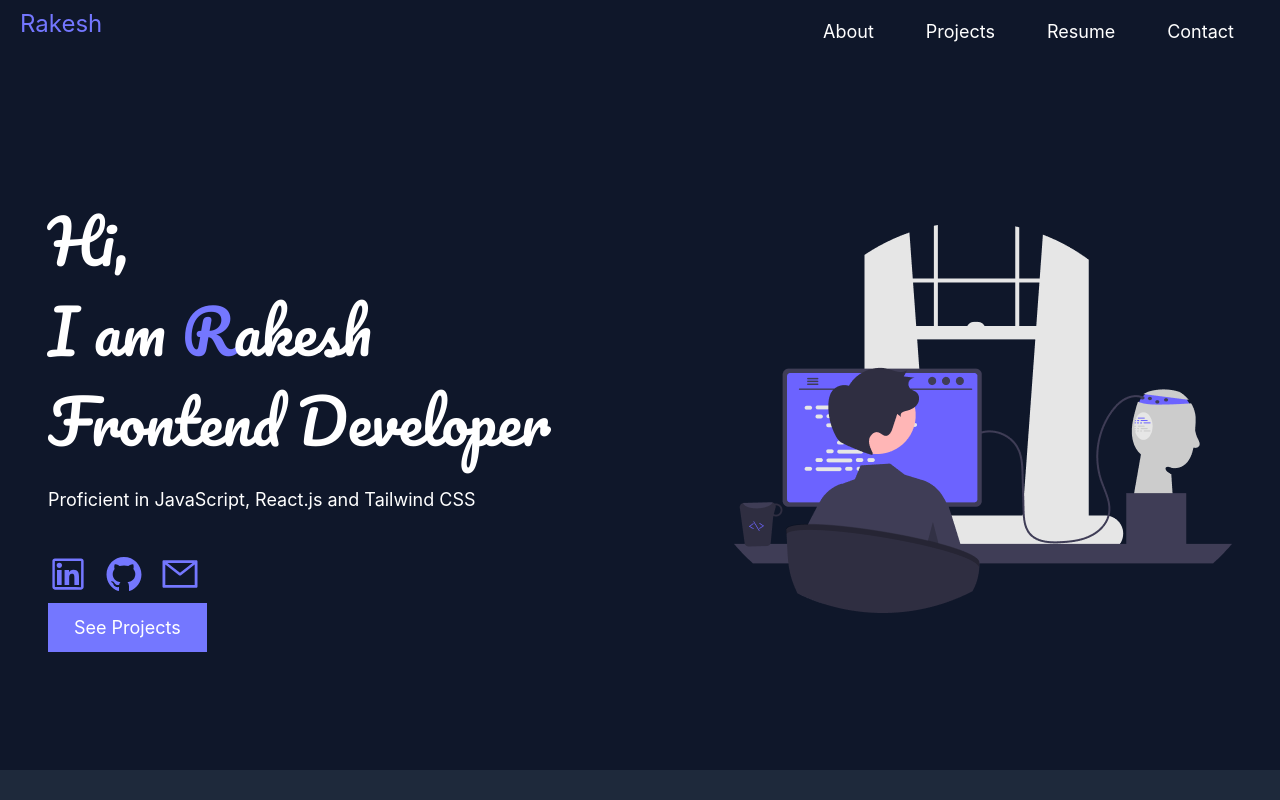
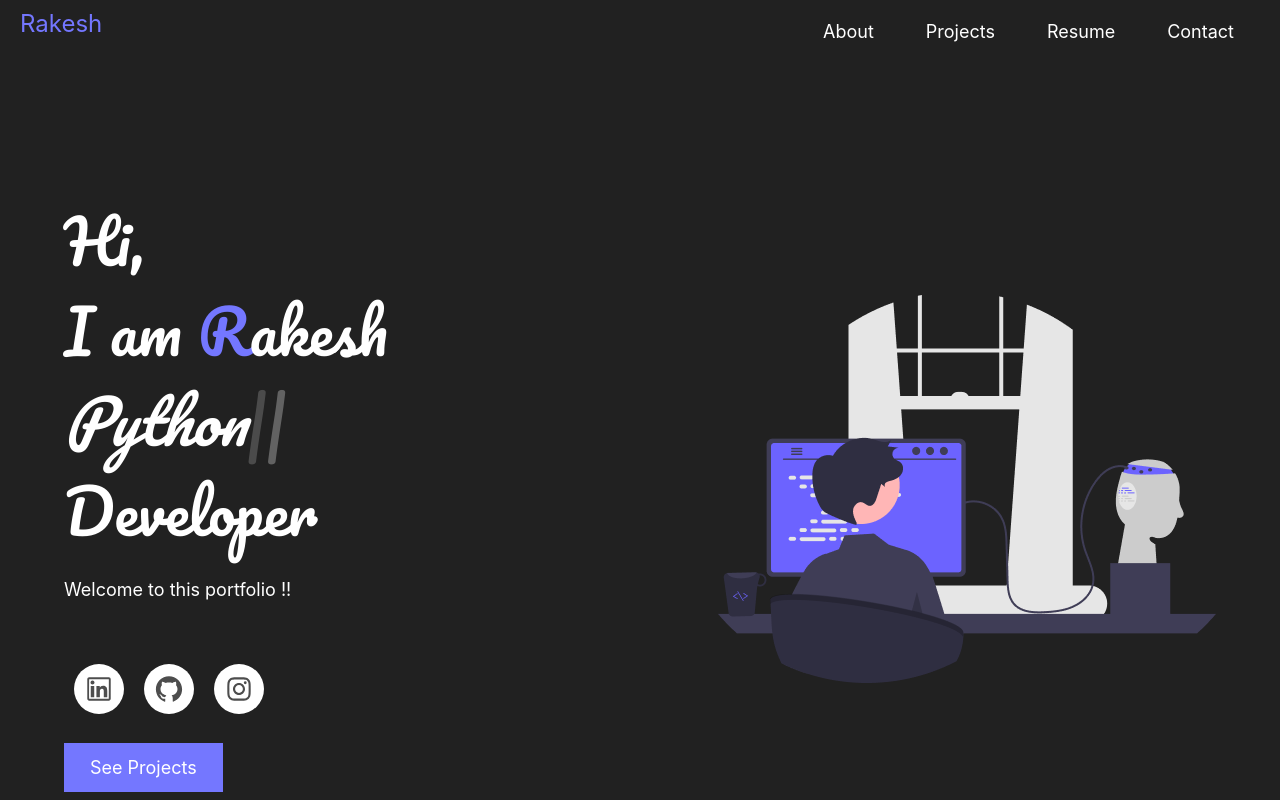
Before and after one commit to kingpin8510/Portfolio, a React (Create React App) app: page / in a window 1280 px wide. Shown: the top 800 px of the page. Built offline with nearby package versions, Linux system fonts and the light colour scheme.

Commit message:
Adding dynamic icons

```diff
--- a/package.json
+++ b/package.json
@@ -6,9 +6,12 @@
     "@testing-library/jest-dom": "^5.17.0",
     "@testing-library/react": "^13.4.0",
     "@testing-library/user-event": "^13.5.0",
+    "bootstrap-icons": "^1.11.3",
     "react": "^18.3.1",
     "react-dom": "^18.3.1",
     "react-scripts": "5.0.1",
+    "typed.js": "^2.1.0",
+    "typedjs": "^0.2.2",
     "web-vitals": "^2.1.4"
   },
   "scripts": {
--- a/src/App.css
+++ b/src/App.css
@@ -11,12 +11,14 @@ body {
 }
 
 
+
+
 .projects img {
     width: 100%;
 }
 
 .bg-primary {
-    background: #0F172A;
+    background: #212121;
 }
 
 .bg-secondery {
@@ -140,7 +142,7 @@ h1 {
   .card__button {
     padding: 15px;
     border-radius: 8px;
-    background: #777;
+    background: #777777;
     border: none;
     color: white;
   }
@@ -218,3 +220,102 @@ h1 {
     font-weight: bolder;
   }
    */
+
+
+
+
+   ul {
+    list-style: none;
+  }
+
+  .example-2 {
+    display: flex;
+    justify-content: center;
+    align-items: center;
+  }
+  .example-2 .icon-content {
+    margin: 0 10px;
+    position: relative;
+  }
+  .example-2 .icon-content .tooltip {
+    position: absolute;
+    top: -30px;
+    left: 50%;
+    transform: translateX(-50%);
+    color: #fff;
+    padding: 6px 10px;
+    border-radius: 5px;
+    opacity: 0;
+    visibility: hidden;
+    font-size: 14px;
+    transition: all 0.3s ease;
+  }
+  .example-2 .icon-content:hover .tooltip {
+    opacity: 1;
+    visibility: visible;
+    top: -50px;
+  }
+  .example-2 .icon-content a {
+    position: relative;
+    overflow: hidden;
+    display: flex;
+    justify-content: center;
+    align-items: center;
+    width: 50px;
+    height: 50px;
+    border-radius: 50%;
+    color: #4d4d4d;
+    background-color: #fff;
+    transition: all 0.3s ease-in-out;
+  }
+  .example-2 .icon-content a:hover {
+    box-shadow: 3px 2px 45px 0px rgb(0 0 0 / 12%);
+  }
+  .example-2 .icon-content a svg {
+    position: relative;
+    z-index: 1;
+    width: 30px;
+    height: 30px;
+  }
+  .example-2 .icon-content a:hover {
+    color: white;
+  }
+  .example-2 .icon-content a .filled {
+    position: absolute;
+    top: auto;
+    bottom: 0;
+    left: 0;
+    width: 100%;
+    height: 0;
+    background-color: #000;
+    transition: all 0.3s ease-in-out;
+  }
+  .example-2 .icon-content a:hover .filled {
+    height: 100%;
+  }
+
+  .example-2 .icon-content a[data-social="linkedin"] .filled,
+  .example-2 .icon-content a[data-social="linkedin"] ~ .tooltip {
+    background-color: #0274b3;
+  }
+
+  .example-2 .icon-content a[data-social="github"] .filled,
+  .example-2 .icon-content a[data-social="github"] ~ .tooltip {
+    background-color: #24262a;
+  }
+  .example-2 .icon-content a[data-social="instagram"] .filled,
+  .example-2 .icon-content a[data-social="instagram"] ~ .tooltip {
+    background: linear-gradient(
+      45deg,
+      #405de6,
+      #5b51db,
+      #b33ab4,
+      #c135b4,
+      #e1306c,
+      #fd1f1f
+    );
+  }
+  .example-2 .icon-content a[data-social="youtube"] .filled,
+  .example-2 .icon-content a[data-social="youtube"] ~ .tooltip {
+    background-color: #ff0000;
+  }
--- a/src/components/Hero.jsx
+++ b/src/components/Hero.jsx
@@ -1,28 +1,36 @@
 import React from "react";
 import HeroImg from "../assets/hero-img.png";
+import Typed from "typed.js";
 
 import {
   AiOutlineLinkedin,
   AiOutlineGithub,
   AiOutlineMail,
+  AiOutlineInstagram,
 } from "react-icons/ai";
 
 const Hero = () => {
+  const el = React.useRef(null);
+
+  React.useEffect(() => {
+    const typed = new Typed(el.current, {
+      strings: ["<i>Frontend</i>", "<i>Sql</i>", "<i>Python</i>"],
+      typeSpeed: 50,
+    });
+  }, []);
+
   return (
-    <section className="bg-primary px-12 text-white py-32">
+    <section className="bg-primary px-16 text-white py-32">
       <div className="container mx-auto grid md:grid-cols-2 items-center justify-center md:justify-between">
         <div className="hero-info pb-5 md:pb-0">
           <h1 className="text-4xl lg:text-6xl">
             Hi, <br />I am <span className="text-accent">R</span>akesh <br />
-            Frontend Developer
+            <span ref={el} /> <br /> Developer
           </h1>
 
-          <p className="py-5">
-            Proficient in JavaScript, React.js and Tailwind CSS
-          </p>
+          <p className="py-5">Welcome to this portfolio !!</p>
 
-          <div className="flex py-5 ">
-            <a
+          {/* <a
               href="https://www.linkedin.com/in/rkp2508"
               className="pr-4 inline-block text-accent hover:text-white"
             >
@@ -42,7 +50,45 @@ const Hero = () => {
             >
               {" "}
               <AiOutlineMail size={40} />{" "}
-            </a>
+            </a> */}
+          <div className="flex py-10 ">
+            <ul class="example-2">
+              <li class="icon-content">
+                <a
+                  href="https://linkedin.com/"
+                  aria-label="LinkedIn"
+                  data-social="linkedin"
+                >
+                  <div class="filled"></div>
+                  <AiOutlineLinkedin size={60} />{" "}
+                </a>
+                <div class="tooltip">LinkedIn</div>
+              </li>
+
+              <li class="icon-content">
+                <a
+                  href="https://www.github.com/"
+                  aria-label="GitHub"
+                  data-social="github"
+                >
+                  <div class="filled"></div>
+                  <AiOutlineGithub size={60} />{" "}
+                </a>
+                <div class="tooltip">GitHub</div>
+              </li>
+
+              <li class="icon-content">
+                <a
+                  href="https://www.instagram.com/"
+                  aria-label="Instagram"
+                  data-social="instagram"
+                >
+                  <div class="filled"></div>
+                  <AiOutlineInstagram size={60} />{" "}
+                </a>
+                <div class="tooltip">Instagram</div>
+              </li>
+            </ul>
           </div>
 
           <a
```
Also changed, not shown: 1 other file (tests, documents, lock files or other folders).
